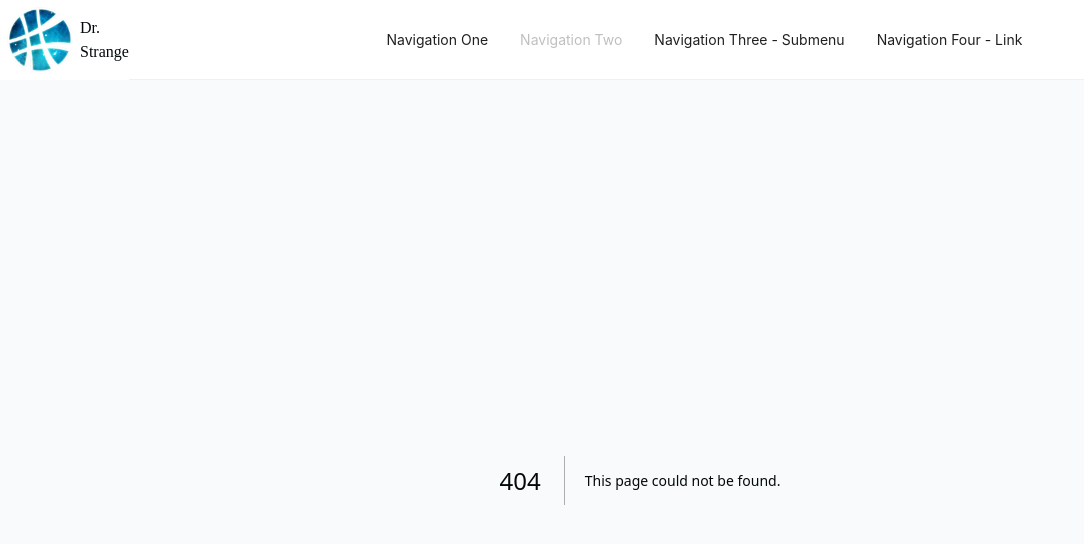
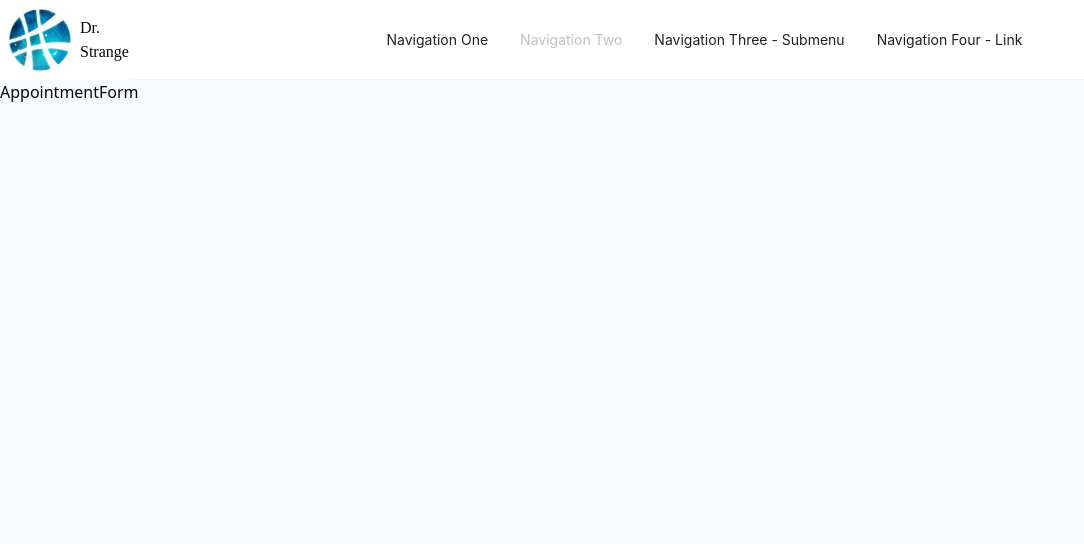
Before and after one commit to nguyendhst/doctor-strange, a Next.js app: page /book-appointment in a window 1280 px wide. Before the commit this address had no page. Shown: the top 544 px of the page, without its empty margins (0-1084 px from the left). Built offline with nearby package versions, Linux system fonts and the light colour scheme.

Commit message:
UI(form): add folder book-appointment

```diff
--- /dev/null
+++ b/app/book-appointment/page.tsx
@@ -0,0 +1,9 @@
+import React from 'react'
+
+const AppointmentForm = () => {
+  return (
+    <div>AppointmentForm</div>
+  )
+}
+
+export default AppointmentForm
```
